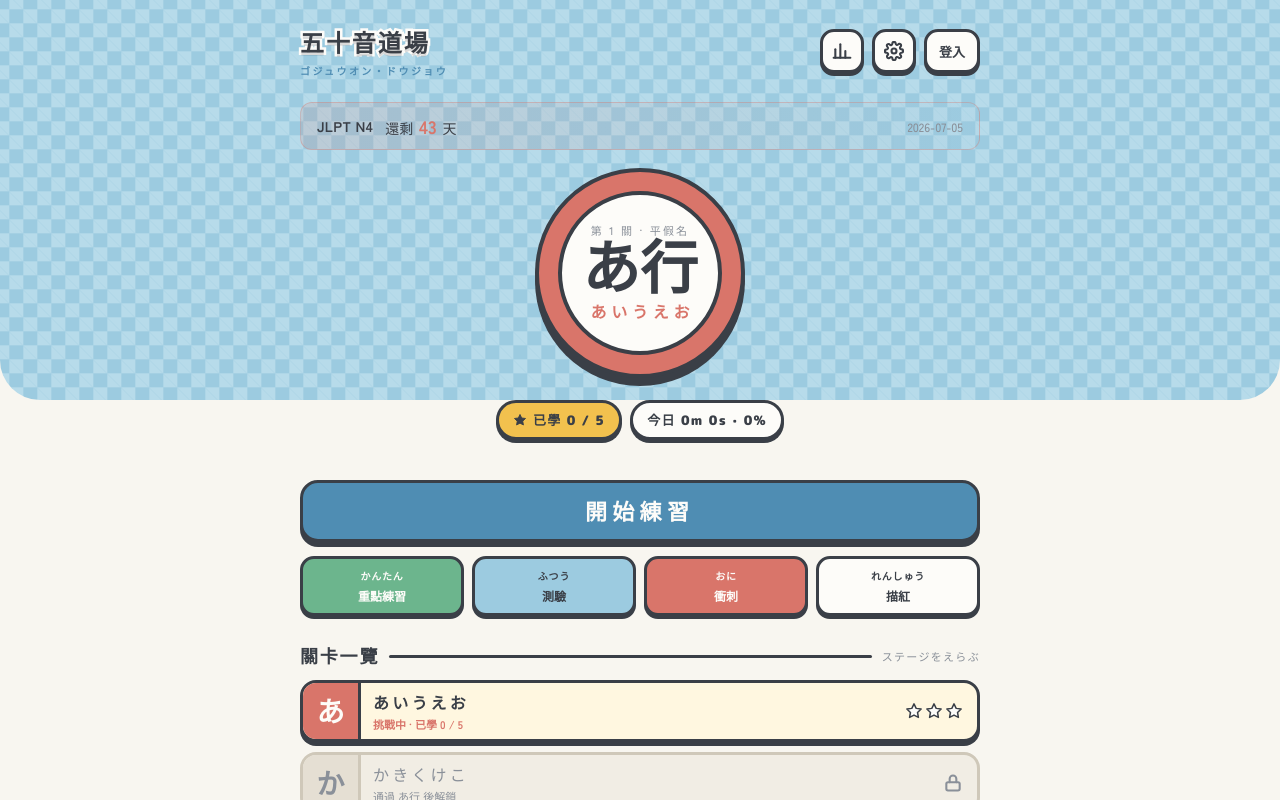
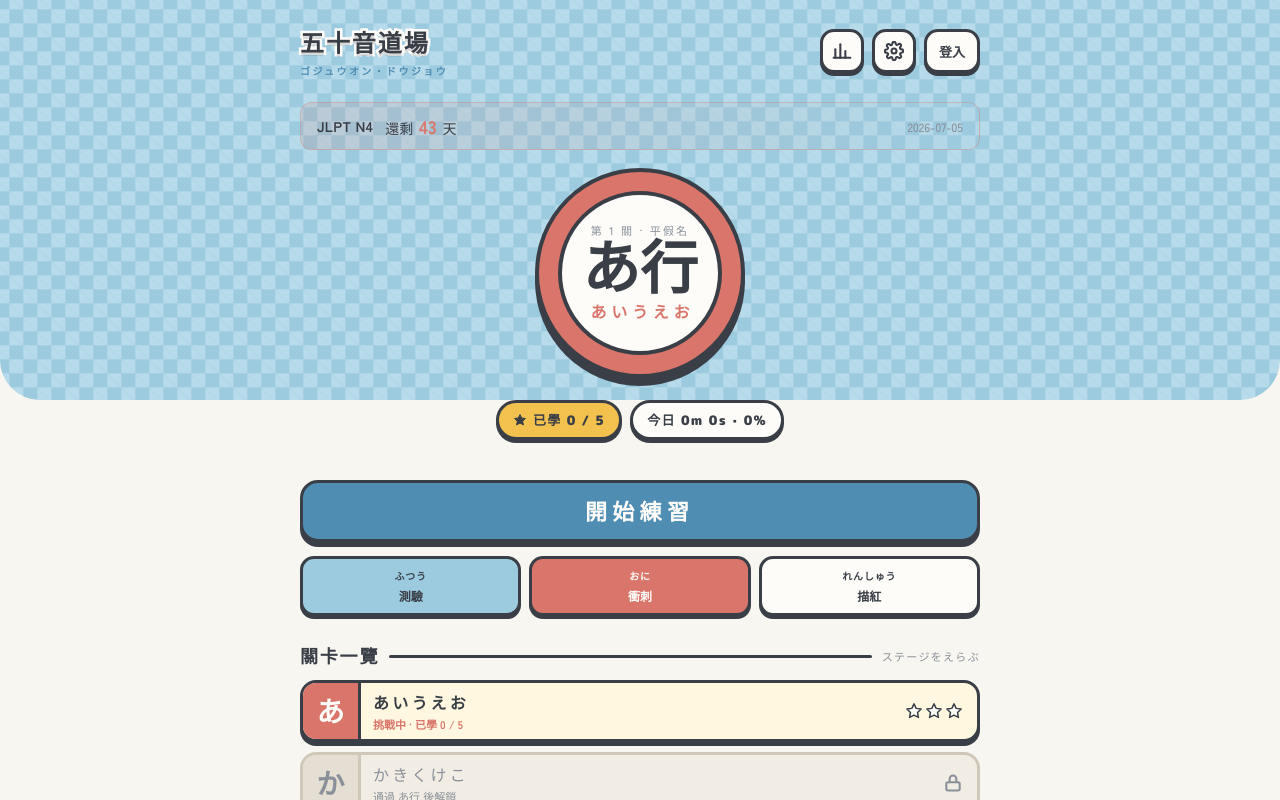
Before and after one commit to aa910113/dojo, a Nuxt app: page / in a window 1280 px wide. Built offline with nearby package versions, Linux system fonts and the light colour scheme; a web font is replaced by a local one.

Commit message:
Drop the 重點練習 mode pill (duplicate of 開始練習)
Co-Authored-By: Claude Fable 5.1 <noreply@anthropic.com>

```diff
--- a/pages/index.vue
+++ b/pages/index.vue
@@ -1267,10 +1267,6 @@ const examCountdown = computed(() => {
         <button class="start-btn disp" @click="startFocus">開始練習</button>
 
         <div class="mode-grid">
-          <button class="mode-pill mode-easy" @click="startFocus">
-            <span class="mode-jp disp">かんたん</span>
-            <span class="mode-zh">重點練習</span>
-          </button>
           <button class="mode-pill mode-normal" @click="startTest">
             <span class="mode-jp disp">ふつう</span>
             <span class="mode-zh">測驗</span>
@@ -2560,7 +2556,7 @@ const examCountdown = computed(() => {
 }
 .mode-grid {
   display: grid;
-  grid-template-columns: repeat(4, minmax(0, 1fr));
+  grid-template-columns: repeat(3, minmax(0, 1fr));
   gap: 8px;
 }
 .mode-pill {
@@ -2582,7 +2578,6 @@ const examCountdown = computed(() => {
 }
 .mode-jp { font-size: 10px; letter-spacing: 0.08em; }
 .mode-zh { font-size: 12px; font-weight: 700; }
-.mode-easy { background: var(--good); color: var(--panel); }
 .mode-normal { background: var(--accent); }
 .mode-oni { background: var(--bad); color: var(--panel); }
 .stage-list {
```
